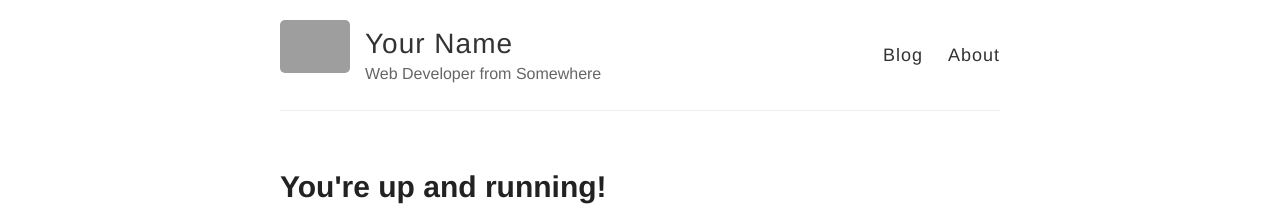
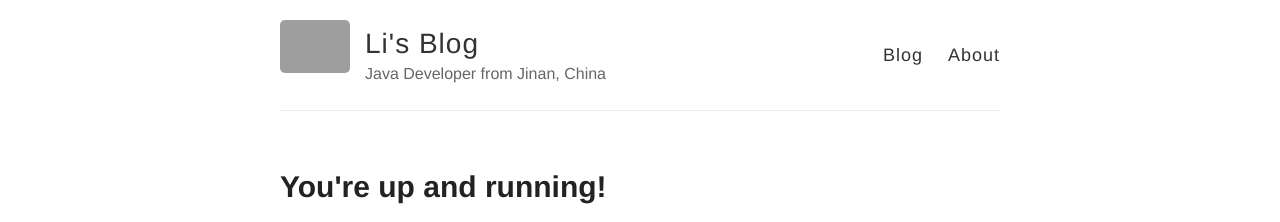
Before and after one commit to qingzhongli/qingzhongli.github.io, a Jekyll site: the page built from _posts/2014-3-3-Hello-World.md, in a window 1280 px wide. Shown: the top 222 px of the page. Built offline with Jekyll 4.4.1, drawn with Linux system fonts in a browser that asks for light colours; part of the change alters nothing that is shown; grey boxes are pictures that could not be loaded.

Commit message:
edit name .etc

```diff
--- a/_config.yml
+++ b/_config.yml
@@ -3,10 +3,10 @@
 #
 
 # Name of your site (displayed in the header)
-name: Your Name
+name: Li's Blog
 
 # Short bio or description (displayed in the header)
-description: Web Developer from Somewhere
+description: Java Developer from Jinan, China
 
 # URL of your avatar or profile pic (you could use your GitHub profile pic)
 avatar: https://raw.githubusercontent.com/barryclark/jekyll-now/master/images/jekyll-logo.png
@@ -21,12 +21,12 @@ footer-links:
   email:
   facebook:
   flickr:
-  github: barryclark/jekyll-now
+  github: qingzhongli
   instagram:
   linkedin:
   pinterest:
   rss: # just type anything here for a working RSS icon
-  twitter: jekyllrb
+  twitter: qingzhongli2018
   stackoverflow: # your stackoverflow profile, e.g. "users/50476/bart-kiers"
   youtube: # channel/<your_long_string> or user/<user-name>
   googleplus: # anything in your profile username that comes after plus.google.com/
@@ -41,7 +41,7 @@ google_analytics:
 
 # Your website URL (e.g. http://barryclark.github.io or http://www.barryclark.co)
 # Used for Sitemap.xml and your RSS feed
-url:
+url: http://qingzhongli.com
 
 # If you're hosting your site at a Project repository on GitHub pages
 # (http://yourusername.github.io/repository-name)
@@ -56,7 +56,7 @@ baseurl: ""
 permalink: /:title/
 
 # The release of Jekyll Now that you're using
-version: v1.2.0
+version: v3.8.4
 
 # Jekyll 3 now only supports Kramdown for Markdown
 kramdown:
@@ -73,7 +73,7 @@ sass:
   style: :expanded # You might prefer to minify using :compressed
 
 # Use the following plug-ins
-gems:
+plugins:
   - jekyll-sitemap # Create a sitemap using the official Jekyll sitemap gem
   - jekyll-feed # Create an Atom feed using the official Jekyll feed gem
 
```
